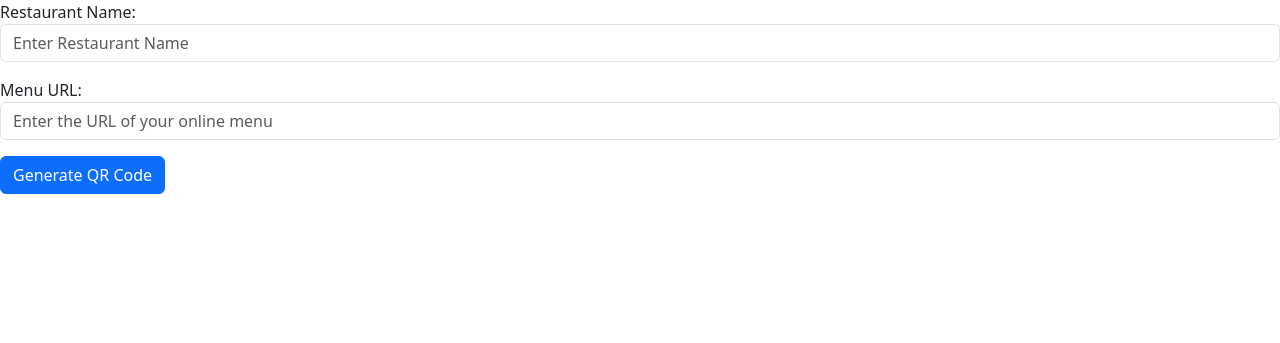
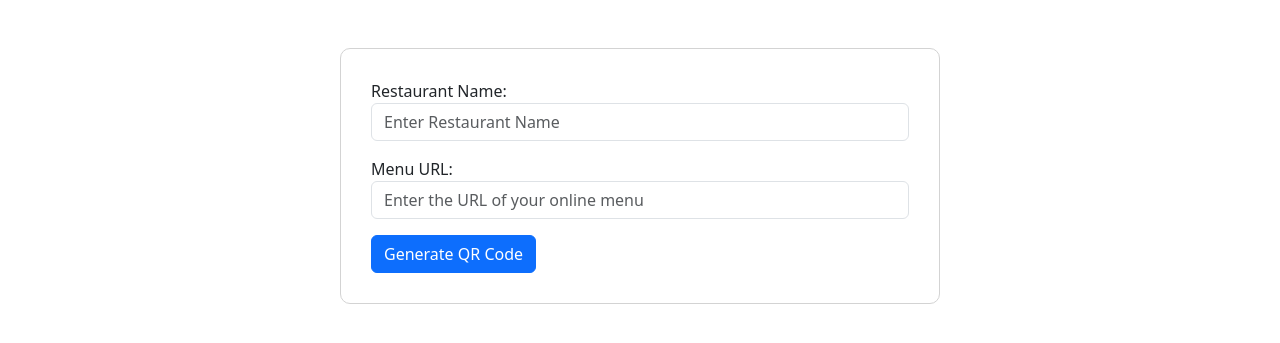
Before and after one commit to Emicy963/QR-Code-Generate, a Django app: page / in a window 1280 px wide. Shown: the part 56-399 px from the top of the page. Run offline with Django 5.2, Linux system fonts and the light colour scheme.

Commit message:
Better the form in template

```diff
--- a/templates/generete_qr_code.html
+++ b/templates/generete_qr_code.html
@@ -19,12 +19,14 @@
     </nav>
 
     <!--QR Code Form -->
-    <form action="{% url 'generete_qr_code' %}" method="POST">
-        {% csrf_token %}
+    <div class="container mt-5" style="width: 600px; border: 1px solid #D3D3D3; padding: 30px; border-radius: 10px;">
+        <form action="{% url 'generete_qr_code' %}" method="POST">
+            {% csrf_token %}
 
-        {{ form.as_p }}
+            {{ form.as_p }}
 
-        <button type="submit" class="btn btn-primary">Generate QR Code</button>
-    </form>
+            <button type="submit" class="btn btn-primary">Generate QR Code</button>
+        </form>
+    </div>
 </body>
 </html>
```
